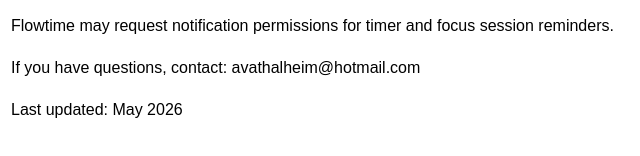
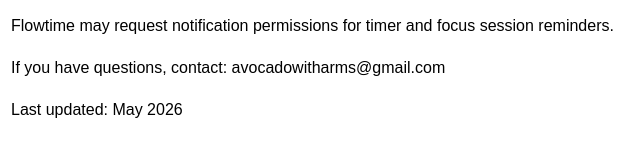
Before and after one commit to avocadowitharms/getflowtime, a plain HTML site: page docs/privacy-policy.html in a window 1280 px wide. Shown: the part 224-380 px from the top of the page, 279-919 px from the left. Drawn offline with Linux system fonts and the light colour scheme.

Commit message:
Update privacy-policy.html

```diff
--- a/docs/privacy-policy.html
+++ b/docs/privacy-policy.html
@@ -15,7 +15,7 @@
 
   <p>Flowtime may request notification permissions for timer and focus session reminders.</p>
 
-  <p>If you have questions, contact: avathalheim@hotmail.com</p>
+  <p>If you have questions, contact: avocadowitharms@gmail.com </p>
 
   <p>Last updated: May 2026</p>
 </body>
```
